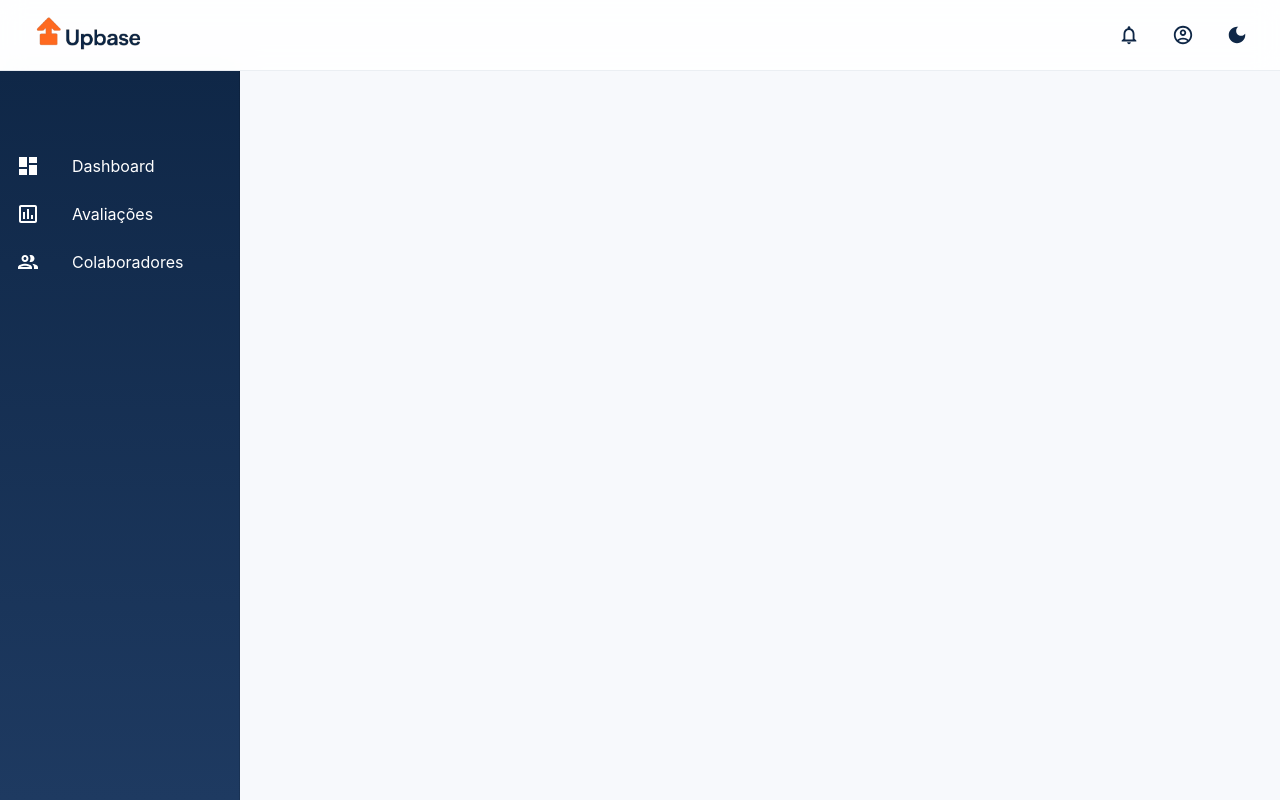
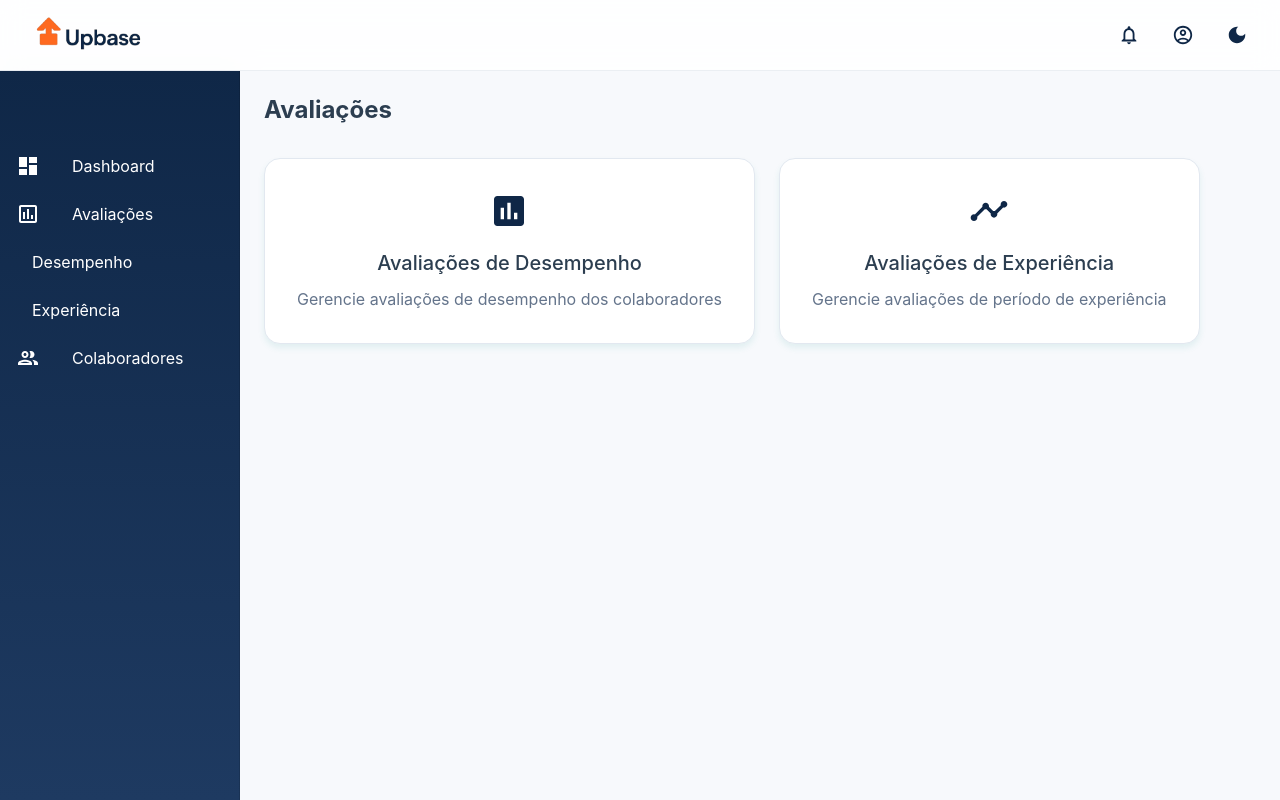
Before and after one commit to RobsonFSVieira/upbase, a React (Create React App) app: page /avaliacoes in a window 1280 px wide. Built offline with nearby package versions, Linux system fonts and the light colour scheme.

Commit message:
pagina avaliações

```diff
--- a/src/components/Layout/MainLayout.js
+++ b/src/components/Layout/MainLayout.js
@@ -58,6 +58,7 @@ const menuItems = [
         }}
       />
     ),
+    path: '/avaliacoes',
     subItems: [
       {
         text: 'Desempenho',
@@ -101,9 +102,9 @@ function MainLayout({ children }) {
       <Toolbar />
       <List>
         {menuItems.map((item) => (
+          <React.Fragment key={item.text}>
             <ListItem
               button
-            key={item.text}
               onClick={() => {
                 navigate(item.path);
                 if (isMobile) handleDrawerToggle();
@@ -112,6 +113,24 @@ function MainLayout({ children }) {
               <ListItemIcon>{item.icon}</ListItemIcon>
               <ListItemText primary={item.text} />
             </ListItem>
+            {item.subItems && (
+              <List disablePadding>
+                {item.subItems.map((subItem) => (
+                  <ListItem
+                    button
+                    key={subItem.path}
+                    onClick={() => {
+                      navigate(subItem.path);
+                      if (isMobile) handleDrawerToggle();
+                    }}
+                    sx={{ pl: 4 }}
+                  >
+                    <ListItemText primary={subItem.text} />
+                  </ListItem>
+                ))}
+              </List>
+            )}
+          </React.Fragment>
         ))}
       </List>
     </div>
--- /dev/null
+++ b/src/pages/avaliacoes/index.js
@@ -0,0 +1,57 @@
+import React from 'react';
+import { Typography, Grid, Card, CardContent, CardActionArea } from '@mui/material';
+import { useNavigate } from 'react-router-dom';
+import { Assessment, Timeline } from '@mui/icons-material';
+
+export default function Avaliacoes() {
+  const navigate = useNavigate();
+
+  const avaliacoes = [
+    {
+      title: 'Avaliações de Desempenho',
+      description: 'Gerencie avaliações de desempenho dos colaboradores',
+      icon: <Assessment sx={{ fontSize: 40, color: 'primary.main' }} />,
+      path: '/avaliacoes/desempenho'
+    },
+    {
+      title: 'Avaliações de Experiência',
+      description: 'Gerencie avaliações de período de experiência',
+      icon: <Timeline sx={{ fontSize: 40, color: 'primary.main' }} />,
+      path: '/avaliacoes/experiencia'
+    }
+  ];
+
+  return (
+    <>
+      <Typography variant="h5" sx={{ mb: 4 }} fontWeight="bold">
+        Avaliações
+      </Typography>
+
+      <Grid container spacing={3}>
+        {avaliacoes.map((item) => (
+          <Grid item xs={12} sm={6} key={item.path}>
+            <Card>
+              <CardActionArea onClick={() => navigate(item.path)}>
+                <CardContent sx={{
+                  display: 'flex',
+                  flexDirection: 'column',
+                  alignItems: 'center',
+                  textAlign: 'center',
+                  p: 4
+                }}>
+                  {item.icon}
+                  <Typography variant="h6" sx={{ mt: 2, mb: 1 }}>
+                    {item.title}
+                  </Typography>
+                  <Typography color="text.secondary">
+                    {item.description}
+                  </Typography>
+                </CardContent>
+              </CardActionArea>
+            </Card>
+          </Grid>
+        ))}
+      </Grid>
+    </>
+  );
+}
--- a/src/routes/index.js
+++ b/src/routes/index.js
@@ -1,4 +1,5 @@
 import Home from '../pages/Home';
+import Avaliacoes from '../pages/avaliacoes';
 import AvaliacoesDesempenho from '../pages/avaliacoes/desempenho';
 import AvaliacoesExperiencia from '../pages/avaliacoes/experiencia';
 
@@ -6,6 +7,10 @@ export const routes = [
   {
     path: '/',
     element: Home
+  },
+  {
+    path: '/avaliacoes',
+    element: Avaliacoes
   },
   {
     path: '/avaliacoes/desempenho',
```
Lines whose indentation alone changed are shown as unchanged.
